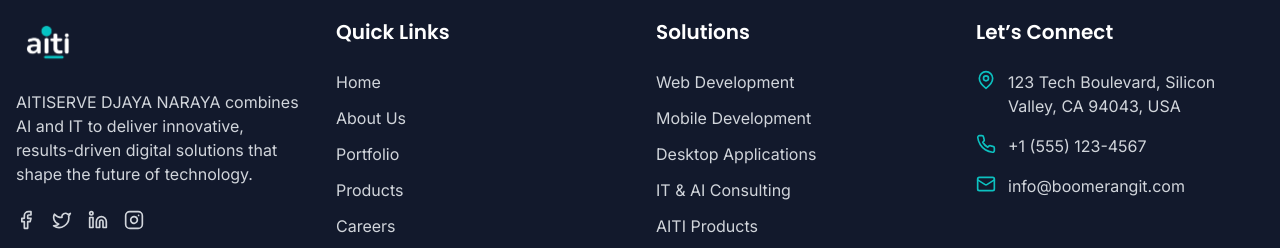
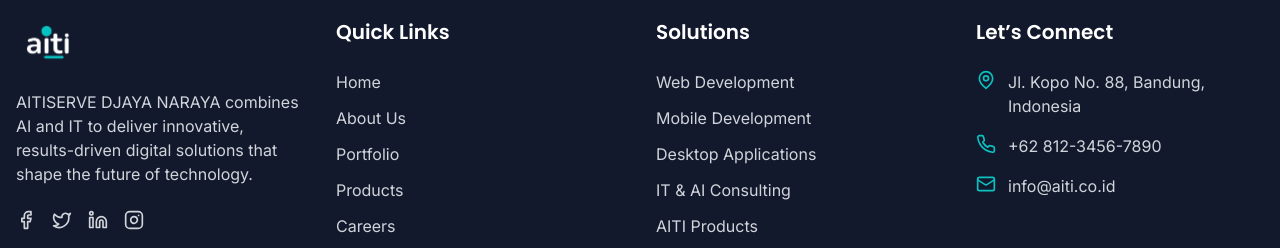
Before and after one commit to santanamnaa/kodera, a React (Vite) app: page / in a window 1280 px wide. Shown: the part 3762-4010 px from the top of the page. Built offline with nearby package versions, Linux system fonts and the light colour scheme.

Commit message:
change footer detail"

```diff
--- a/src/components/layout/Footer.tsx
+++ b/src/components/layout/Footer.tsx
@@ -116,16 +116,16 @@
               <li className="flex">
                 <MapPin className="w-5 h-5 text-secondary mr-3 flex-shrink-0" />
                 <span className="text-gray-300">
-                  123 Tech Boulevard, Silicon Valley, CA 94043, USA
+                  Jl. Kopo No. 88, Bandung, Indonesia
                 </span>
               </li>
               <li className="flex">
                 <Phone className="w-5 h-5 text-secondary mr-3 flex-shrink-0" />
-                <span className="text-gray-300">+1 (555) 123-4567</span>
+                <span className="text-gray-300">+62 812-3456-7890</span>
               </li>
               <li className="flex">
                 <Mail className="w-5 h-5 text-secondary mr-3 flex-shrink-0" />
-                <span className="text-gray-300">info@boomerangit.com</span>
+                <span className="text-gray-300">info@aiti.co.id</span>
               </li>
             </ul>
           </div>
```
